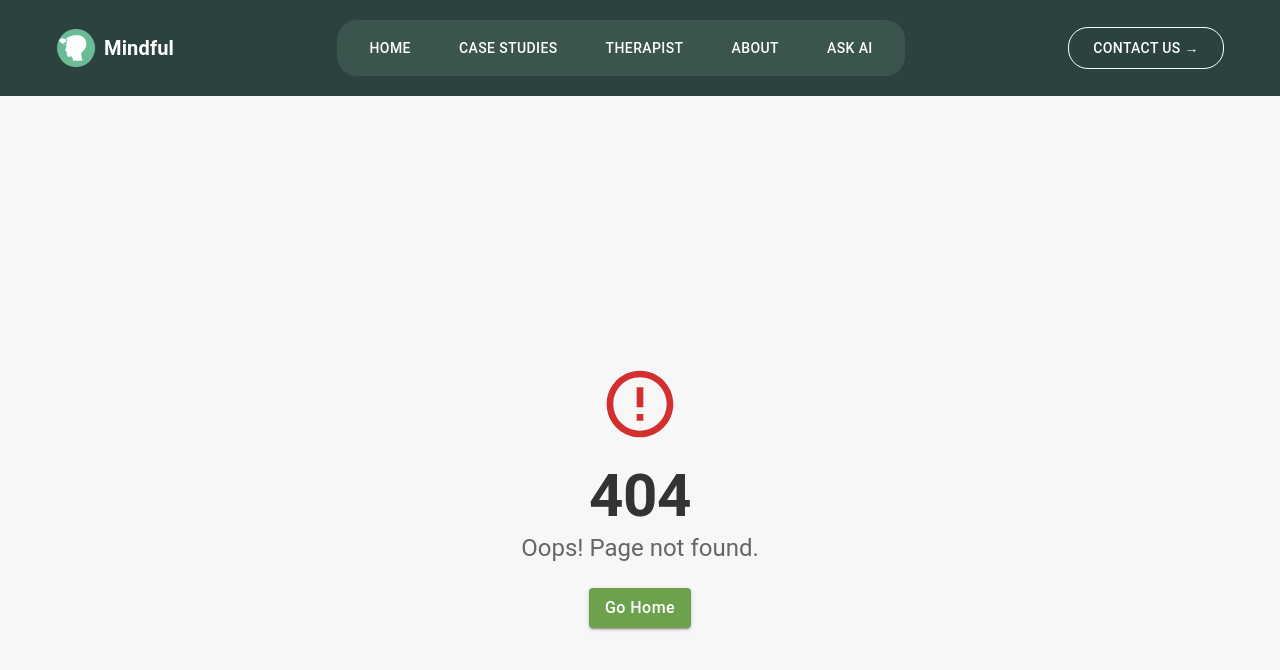
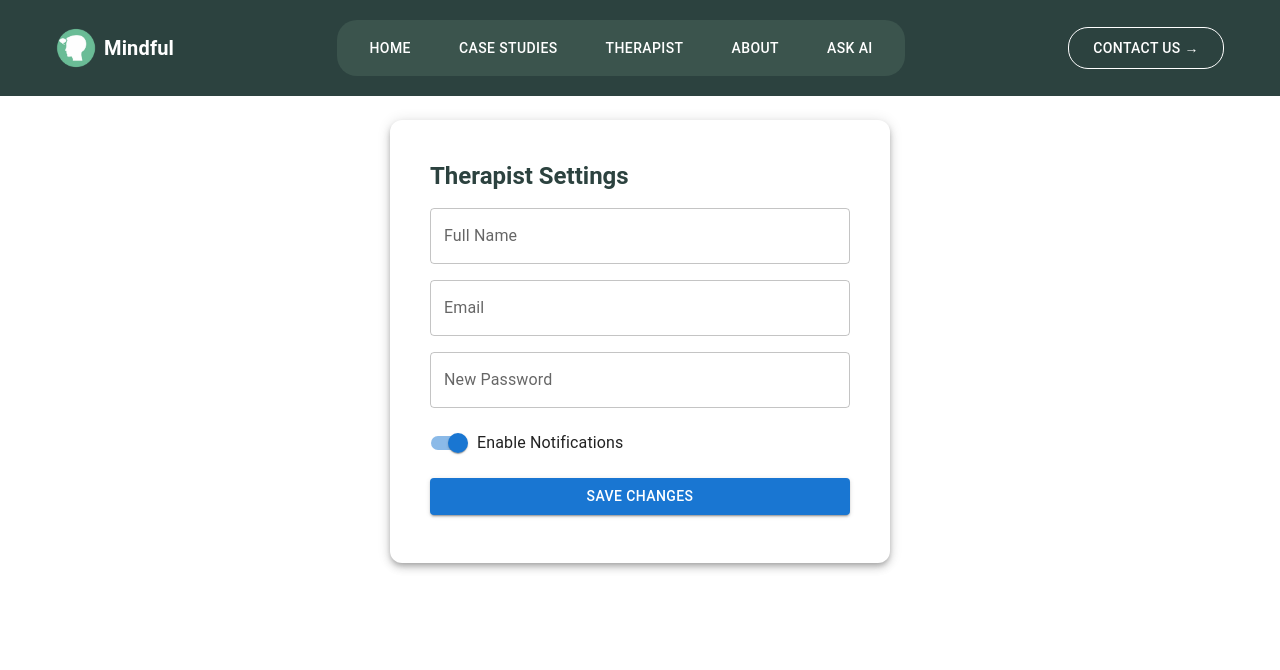
Before and after one commit to Mutai001/Mental-health-app, a React (Vite) app: page /therapist-settings in a window 1280 px wide. Before the commit this address had no page. Shown: the top 670 px of the page. Built offline with nearby package versions, Linux system fonts and the light colour scheme.

Commit message:
settings component

```diff
--- a/src/App.tsx
+++ b/src/App.tsx
@@ -20,6 +20,7 @@ import UserProfilePage from './components/UserDash/UserProfile';
 import TherapistProfile from './components/therapist/TherapistProfile';
 import MessagesSection from './components/therapist/TherapistMessages';
 import Patients from './components/therapist/Patients';
+import TherapistSettings from './components/therapist/TherapistSettings';
 
 const App: React.FC = () => {
   return (
@@ -75,6 +76,7 @@ const App: React.FC = () => {
         <Route path='/therapist-profile' element={<TherapistProfile />}/>
         <Route path='/therapist-messages' element={<MessagesSection />}/>
         <Route path='/patients' element={<Patients />}/>
+        <Route path='/therapist-settings' element={<TherapistSettings />}/>
       </Routes>
     </BrowserRouter>
   );
--- a/src/components/therapist/TherapistDashboard.tsx
+++ b/src/components/therapist/TherapistDashboard.tsx
@@ -47,7 +47,7 @@ export function TherapistDashboard() {
     { text: "Messages", icon: <MessageIcon />, route: "/therapist-messages" },
     { text: "Patients", icon: <PsychologyIcon />, route: "/patients" },
     { text: "Payments", icon: <PaymentIcon />, route: "/therapist-payments" },
-    { text: "Settings", icon: <SettingsIcon />, route: "/settings" },
+    { text: "Settings", icon: <SettingsIcon />, route: "/therapist-settings" },
   ];
 
   return (
--- /dev/null
+++ b/src/components/therapist/TherapistSettings.tsx
@@ -0,0 +1,65 @@
+import { useState } from "react";
+import {
+  Box,
+  Card,
+  CardContent,
+  Typography,
+  TextField,
+  Button,
+  Switch,
+  FormControlLabel,
+} from "@mui/material";
+
+export function TherapistSettings() {
+  const [name, setName] = useState("");
+  const [email, setEmail] = useState("");
+  const [password, setPassword] = useState("");
+  const [notifications, setNotifications] = useState(true);
+
+  const handleSaveChanges = () => {
+    alert("Settings saved successfully!");
+  };
+
+  return (
+    <Box sx={{ flexGrow: 1, display: "flex", justifyContent: "center", alignItems: "center", p: 3 }}>
+      <Card sx={{ maxWidth: 500, p: 3, boxShadow: 5, borderRadius: 3, backgroundColor: "#FFFFFF" }}>
+        <CardContent>
+          <Typography variant="h5" sx={{ fontWeight: "bold", color: "#2C423F", mb: 2 }}>
+            Therapist Settings
+          </Typography>
+          <TextField
+            label="Full Name"
+            fullWidth
+            value={name}
+            onChange={(e) => setName(e.target.value)}
+            sx={{ mb: 2 }}
+          />
+          <TextField
+            label="Email"
+            fullWidth
+            value={email}
+            onChange={(e) => setEmail(e.target.value)}
+            sx={{ mb: 2 }}
+          />
+          <TextField
+            label="New Password"
+            type="password"
+            fullWidth
+            value={password}
+            onChange={(e) => setPassword(e.target.value)}
+            sx={{ mb: 2 }}
+          />
+          <FormControlLabel
+            control={<Switch checked={notifications} onChange={() => setNotifications(!notifications)} />}
+            label="Enable Notifications"
+          />
+          <Button variant="contained" color="primary" fullWidth sx={{ mt: 2 }} onClick={handleSaveChanges}>
+            Save Changes
+          </Button>
+        </CardContent>
+      </Card>
+    </Box>
+  );
+}
+
+export default TherapistSettings;
```
Also changed, not shown: src/components/therapist/TherapistBookings.tsx (deleted).
